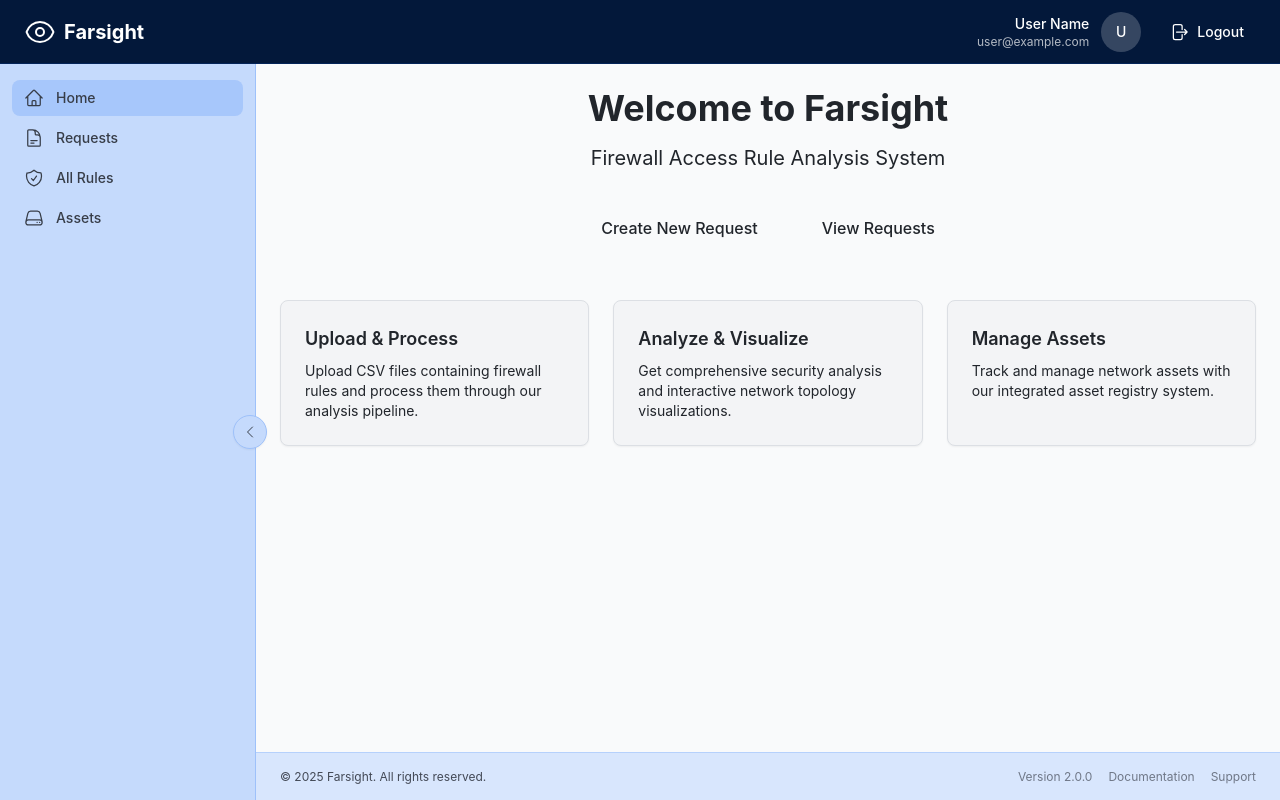
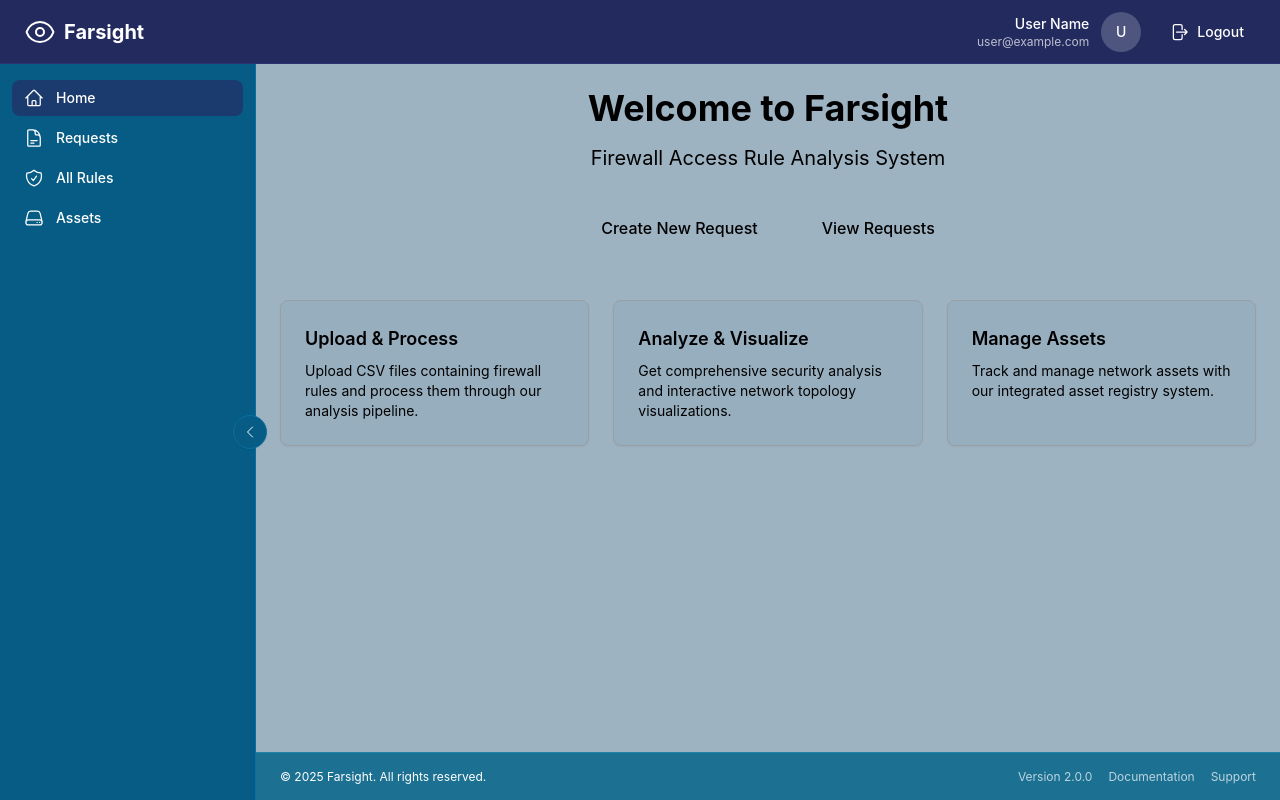
Before and after one commit to FarsightHQ/farsight, a Vue app in the folder frontend/: page / in a window 1280 px wide. Built offline with nearby package versions, Linux system fonts and the light colour scheme.

Commit message:
feat: Add color utility functions and theme generation to Tailwind configuration for enhanced semantic theming and improved color management

```diff
--- a/frontend/tailwind.config.js
+++ b/frontend/tailwind.config.js
@@ -1,4 +1,185 @@
 /** @type {import('tailwindcss').Config} */
+
+// ============================================================================
+// Color Utility Functions
+// ============================================================================
+
+/**
+ * Convert hex color to HSL format
+ * @param {string} hex - Hex color (e.g., '#21295C' or '21295C')
+ * @returns {object} - { h, s, l } values (0-360 for h, 0-100 for s and l)
+ */
+function hexToHsl(hex) {
+  // Remove # if present
+  hex = hex.replace('#', '')
+
+  // Parse RGB values
+  const r = parseInt(hex.substring(0, 2), 16) / 255
+  const g = parseInt(hex.substring(2, 4), 16) / 255
+  const b = parseInt(hex.substring(4, 6), 16) / 255
+
+  const max = Math.max(r, g, b)
+  const min = Math.min(r, g, b)
+  let h, s, l = (max + min) / 2
+
+  if (max === min) {
+    h = s = 0 // achromatic
+  } else {
+    const d = max - min
+    s = l > 0.5 ? d / (2 - max - min) : d / (max + min)
+
+    switch (max) {
+      case r: h = ((g - b) / d + (g < b ? 6 : 0)) / 6; break
+      case g: h = ((b - r) / d + 2) / 6; break
+      case b: h = ((r - g) / d + 4) / 6; break
+    }
+  }
+
+  return {
+    h: Math.round(h * 360),
+    s: Math.round(s * 100),
+    l: Math.round(l * 100)
+  }
+}
+
+/**
+ * Adjust lightness of HSL color
+ * @param {object} hsl - { h, s, l } object
+ * @param {number} delta - Percentage change in lightness (-100 to 100)
+ * @returns {object} - New HSL object with adjusted lightness
+ */
+function adjustLightness(hsl, delta) {
+  return {
+    h: hsl.h,
+    s: hsl.s,
+    l: Math.max(0, Math.min(100, hsl.l + delta))
+  }
+}
+
+/**
+ * Determine appropriate text color based on background lightness
+ * @param {object} bgHsl - Background HSL color
+ * @returns {string} - HSL string for text color (white for dark, dark for light)
+ */
+function getContrastText(bgHsl) {
+  // Use white text for dark backgrounds (lightness < 50%)
+  if (bgHsl.l < 50) {
+    return 'hsl(0, 0%, 100%)'
+  }
+  // For light backgrounds, return null to derive from neutral color
+  return null
+}
+
+/**
+ * Generate border color from base color
+ * @param {object} baseHsl - Base HSL color
+ * @param {boolean} isDark - Whether the base color is dark
+ * @returns {object} - HSL object for border color
+ */
+function deriveBorderColor(baseHsl, isDark) {
+  if (isDark) {
+    // For dark backgrounds, make border slightly lighter
+    return adjustLightness(baseHsl, 6)
+  } else {
+    // For light backgrounds, make border slightly darker
+    return adjustLightness(baseHsl, -7)
+  }
+}
+
+/**
+ * Format HSL object to CSS string
+ * @param {object} hsl - { h, s, l } object
+ * @returns {string} - CSS HSL string (e.g., 'hsl(217, 91%, 12%)')
+ */
+function hslToString(hsl) {
+  return `hsl(${hsl.h}, ${hsl.s}%, ${hsl.l}%)`
+}
+
+// ============================================================================
+// Theme Generation from Palette
+// ============================================================================
+
+/**
+ * Generate complete theme from 5-color palette
+ * @param {string[]} palette - Array of 5 hex colors (darkest to lightest)
+ * @returns {object} - Complete theme object with all colors
+ */
+function generateThemeFromPalette(palette) {
+  if (!palette || palette.length !== 5) {
+    throw new Error('Palette must contain exactly 5 colors')
+  }
+
+  // Convert all colors to HSL and store with original index
+  const colorsWithHsl = palette.map((hex, index) => ({
+    hex,
+    hsl: hexToHsl(hex),
+    originalIndex: index
+  }))
+
+  // Sort by lightness (darkest to lightest)
+  const sortedColors = [...colorsWithHsl].sort((a, b) => a.hsl.l - b.hsl.l)
+
+  // Map to semantic roles
+  const header = sortedColors[0].hsl      // Darkest
+  const active = sortedColors[1].hsl    // 2nd darkest
+  const sidebar = sortedColors[2].hsl  // Middle
+  const footer = sortedColors[3].hsl    // 2nd lightest
+  const content = sortedColors[4].hsl  // Lightest
+
+  // Derive card color (slightly darker than content, ~4% less lightness)
+  const card = adjustLightness(content, -2)
+
+  // Get neutral color from lightest palette color (for text on light backgrounds)
+  // Reduce saturation significantly for neutral tones
+  const neutralHsl = {
+    h: content.h,
+    s: Math.max(5, Math.min(15, content.s * 0.2)), // Reduce saturation to 5-15%
+    l: content.l
+  }
+
+  // Generate text colors
+  const textHeader = getContrastText(header) || hslToString(adjustLightness(neutralHsl, -75))
+  const textSidebar = getContrastText(sidebar) || hslToString(adjustLightness(neutralHsl, -60))
+  const textFooter = getContrastText(footer) || hslToString(adjustLightness(neutralHsl, -55))
+  const textContent = getContrastText(content) || hslToString(adjustLightness(neutralHsl, -70))
+  const textMuted = hslToString(adjustLightness(neutralHsl, -30))
+
+  // Generate border colors
+  const borderHeader = hslToString(deriveBorderColor(header, header.l < 50))
+  const borderSidebar = hslToString(deriveBorderColor(sidebar, sidebar.l < 50))
+  const borderFooter = hslToString(deriveBorderColor(footer, footer.l < 50))
+  const borderDefault = hslToString(adjustLightness(neutralHsl, -10))
+  const borderCard = hslToString(adjustLightness(neutralHsl, -7))
+
+  // Return complete theme object
+  return {
+    // Base theme colors
+    header: hslToString(header),
+    sidebar: hslToString(sidebar),
+    footer: hslToString(footer),
+    content: hslToString(content),
+    active: hslToString(active),
+    card: hslToString(card),
+
+    // Text colors
+    'text-header': textHeader,
+    'text-sidebar': textSidebar,
+    'text-footer': textFooter,
+    'text-content': textContent,
+    'text-muted': textMuted,
+
+    // Border colors
+    'border-header': borderHeader,
+    'border-sidebar': borderSidebar,
+    'border-footer': borderFooter,
+    'border-default': borderDefault,
+    'border-card': borderCard,
+  }
+}
+
+// ============================================================================
+// Color Scale Generation
+// ============================================================================
 
 // Helper function to generate color scale from HSL values
 // Creates a consistent 50-950 scale with uniform lightness progression
@@ -17,6 +198,27 @@ function createColorScale(hue, saturation = 91) {
     950: `hsl(${hue}, ${saturation}%, 10%)`,
   }
 }
+
+// ============================================================================
+// Theme Palette Configuration
+// ============================================================================
+// Define your 5-color palette here. Colors will be automatically sorted by
+// lightness and mapped to semantic roles:
+// - Darkest → header (dark top bar)
+// - 2nd darkest → active (active states, buttons)
+// - Middle → sidebar (side navigation)
+// - 2nd lightest → footer (bottom bar)
+// - Lightest → content (main content background)
+const themePalette = [
+  '#21295C', // Space Indigo (darkest)
+  '#1B3B6F', // Regal Navy
+  '#065A82', // Baltic Blue
+  '#1C7293', // Cerulean
+  '#9EB3C2'  // Powder Blue (lightest)
+]
+
+// Generate theme from palette
+const generatedTheme = generateThemeFromPalette(themePalette)
 
 export default {
   content: [
@@ -53,31 +255,9 @@ export default {
         // Info - Blue (same as primary for consistency)
         info: createColorScale(217, 91),
 
-        // Semantic Theme Colors - Change these 4-5 colors to change entire theme
-        // Flattened structure for Tailwind compatibility
-        theme: {
-          // Base theme colors (4-5 colors to change entire theme)
-          header: 'hsl(217, 91%, 12%)',      // Darker, more visible
-          sidebar: 'hsl(217, 91%, 88%)',     // Noticeably light blue (was 97% - too light)
-          footer: 'hsl(217, 91%, 92%)',     // Slightly lighter than sidebar
-          content: 'hsl(220, 13%, 98%)',     // Very light grey
-          active: 'hsl(217, 91%, 82%)',      // Clearly visible active state (was 94% - too light)
-          card: 'hsl(220, 13%, 96%)',        // Slightly darker than content for contrast
-
-          // Text colors for different areas (flattened from theme.text.*)
-          'text-header': 'hsl(0, 0%, 100%)',      // White text for dark header
-          'text-sidebar': 'hsl(220, 13%, 25%)',   // Dark grey for light sidebar
-          'text-footer': 'hsl(220, 13%, 30%)',   // Slightly darker for footer
-          'text-content': 'hsl(220, 13%, 15%)',   // Dark for content area
-          'text-muted': 'hsl(220, 13%, 45%)',     // Muted/secondary text
-
-          // Border colors for different areas (flattened from theme.border.*)
-          'border-header': 'hsl(217, 91%, 18%)',   // Slightly lighter than header
-          'border-sidebar': 'hsl(217, 91%, 80%)',   // More visible border (was 87%)
-          'border-footer': 'hsl(217, 91%, 85%)',   // Lighter border
-          'border-default': 'hsl(220, 13%, 85%)',   // Default border color
-          'border-card': 'hsl(220, 13%, 88%)',     // Card border color
-        },
+        // Semantic Theme Colors - Generated from 5-color palette
+        // To change the theme, update the themePalette array above
+        theme: generatedTheme,
       },
       fontFamily: {
         sans: ['-apple-system', 'BlinkMacSystemFont', 'Segoe UI', 'Roboto', 'Oxygen', 'Ubuntu', 'Cantarell', 'sans-serif'],
```
